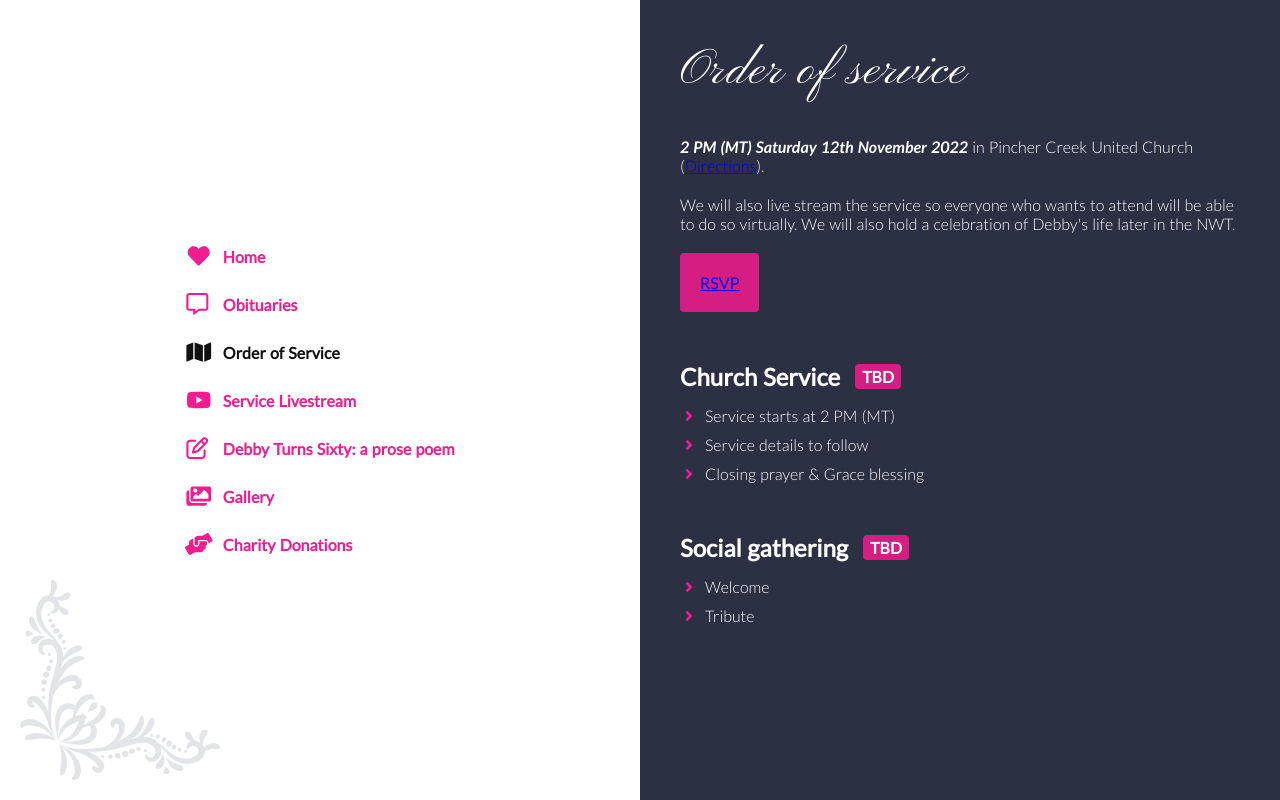
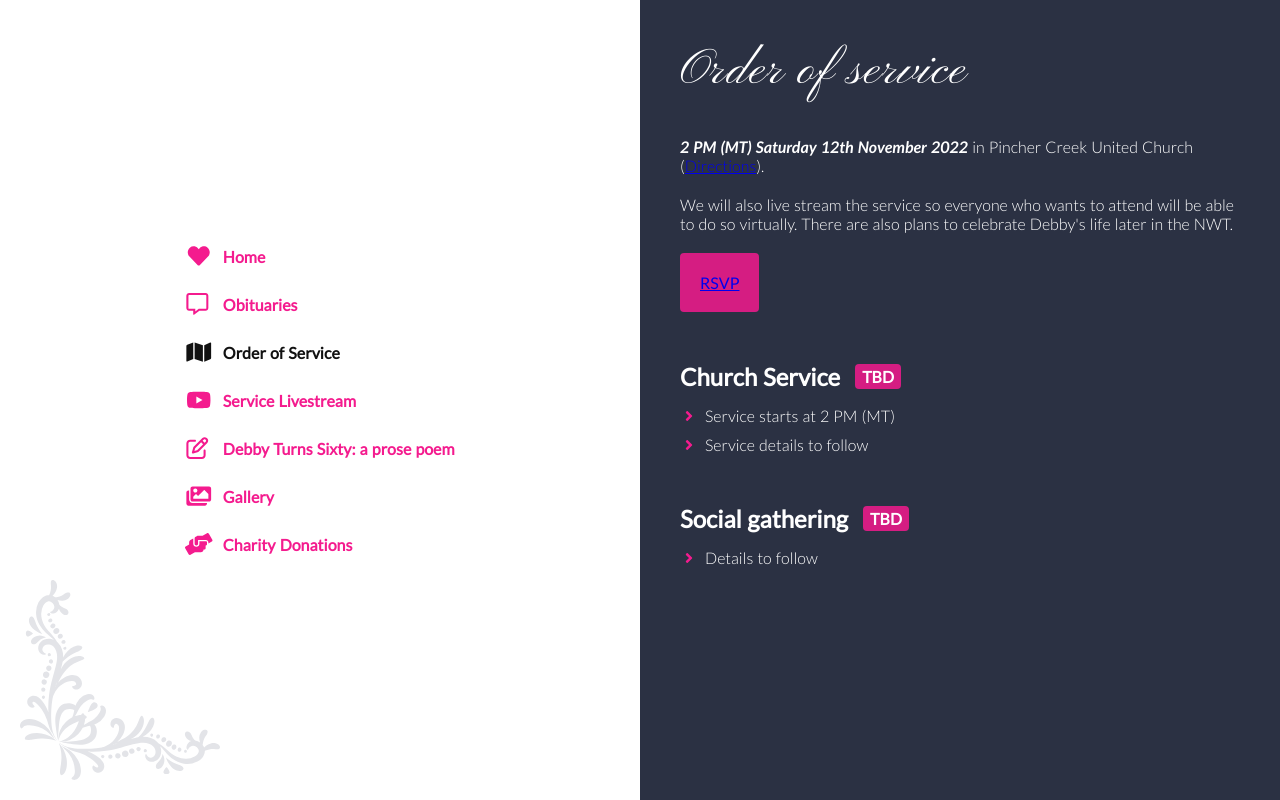
Before and after one commit to forDebby/memorial, a Nuxt app: page /order-of-service in a window 1280 px wide. Built offline with nearby package versions, Linux system fonts and the light colour scheme.

Commit message:
minor edits

```diff
--- a/pages/order-of-service.vue
+++ b/pages/order-of-service.vue
@@ -9,19 +9,17 @@
 
       <p><em>2 PM (MT) Saturday 12th November 2022 </em> in Pincher Creek United Church (<a href="https://www.google.com/maps/dir//972+Police+Ave,+Pincher+Creek,+AB+T0K+1W0/@49.4847493,-114.0163185,12z/data=!4m8!4m7!1m0!1m5!1m1!1s0x536f0a6555e03d5f:0x33f0658439434592!2m2!1d-113.9462789!2d49.4847704">Directions</a>).</p>
       <p>
-        We will also live stream the service so everyone who wants to attend will be able to do so virtually. We will also hold a celebration of
+        We will also live stream the service so everyone who wants to attend will be able to do so virtually. There are also plans to celebrate
         Debby's life later in the NWT.</p>
       <p class="highlight"><a href="https://forms.gle/gXuoDZ95VqBU9J3a8">RSVP</a></p>
       <h2>Church Service <span>TBD</span></h2>
       <ul class="fa-ul">
         <ListItem>Service starts at 2 PM (MT)</ListItem>
         <ListItem>Service details to follow</ListItem>
-        <ListItem>Closing prayer &amp; Grace blessing</ListItem>
       </ul>
       <h2> Social gathering <span>TBD</span></h2>
       <ul class="fa-ul">
-        <ListItem>Welcome</ListItem>
-        <ListItem>Tribute</ListItem>
+        <ListItem>Details to follow</ListItem>
       </ul>
       <!-- CONTENT END -->
     </div>
```
